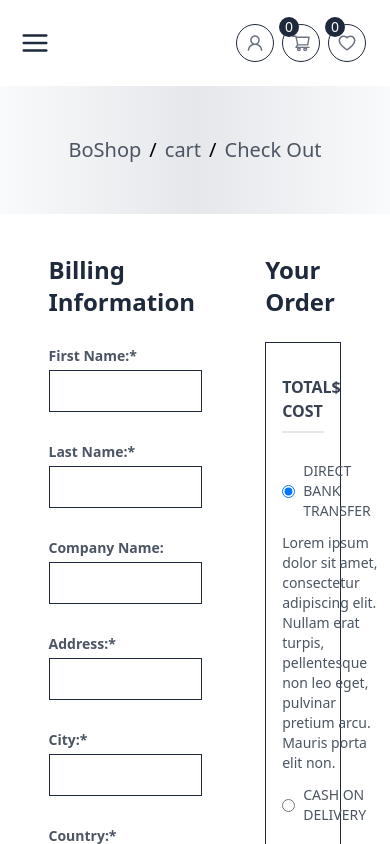
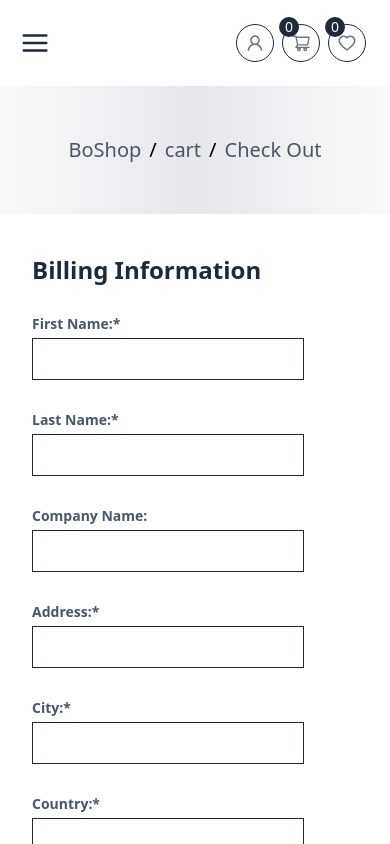
Before and after one commit to ffarhadijs/ecommerce-shop, a React (Create React App) app: page /cart/checkout in a window 390 px wide. Shown: the top 844 px of the page. Built offline with nearby package versions, Linux system fonts and the light colour scheme.

Commit message:
this page responsived

```diff
--- a/src/pages/CheckOutPage.js
+++ b/src/pages/CheckOutPage.js
@@ -18,12 +18,12 @@ const CheckOutPage = () => {
         <span className="px-2">/</span>
         <span className=" text-gray-600"> Check Out</span>
       </div>
-      <div className="w-5/6 mx-auto flex flex-row justify-center items-start">
-        <div className="w-2/3">
+      <div className="w-full sm:w-5/6 mx-auto flex flex-col md:flex-row justify-center items-start px-4">
+        <div className="w-full md:w-2/3">
           <Billing />
           <Shipping />
         </div>
-        <div className="w-1/3">
+        <div className="w-full md:w-1/3">
           <Order />
         </div>
       </div>
```
